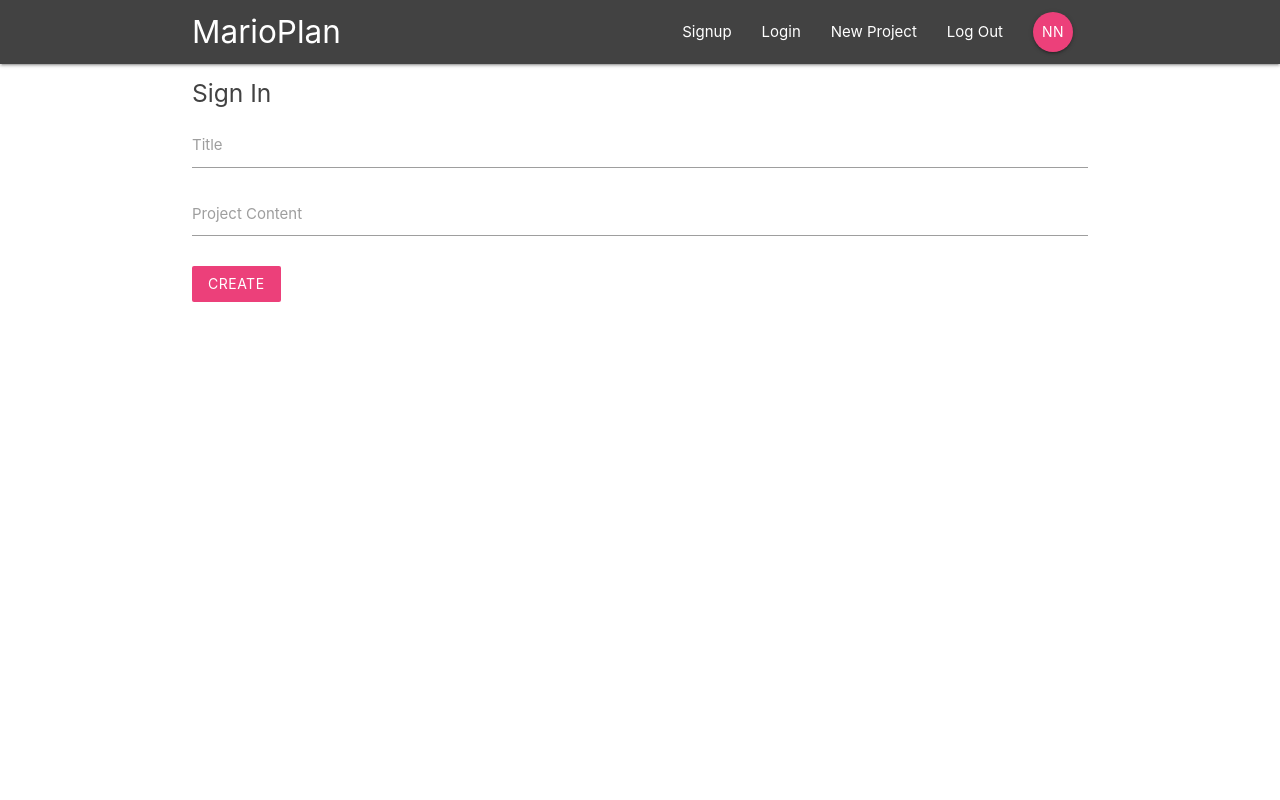
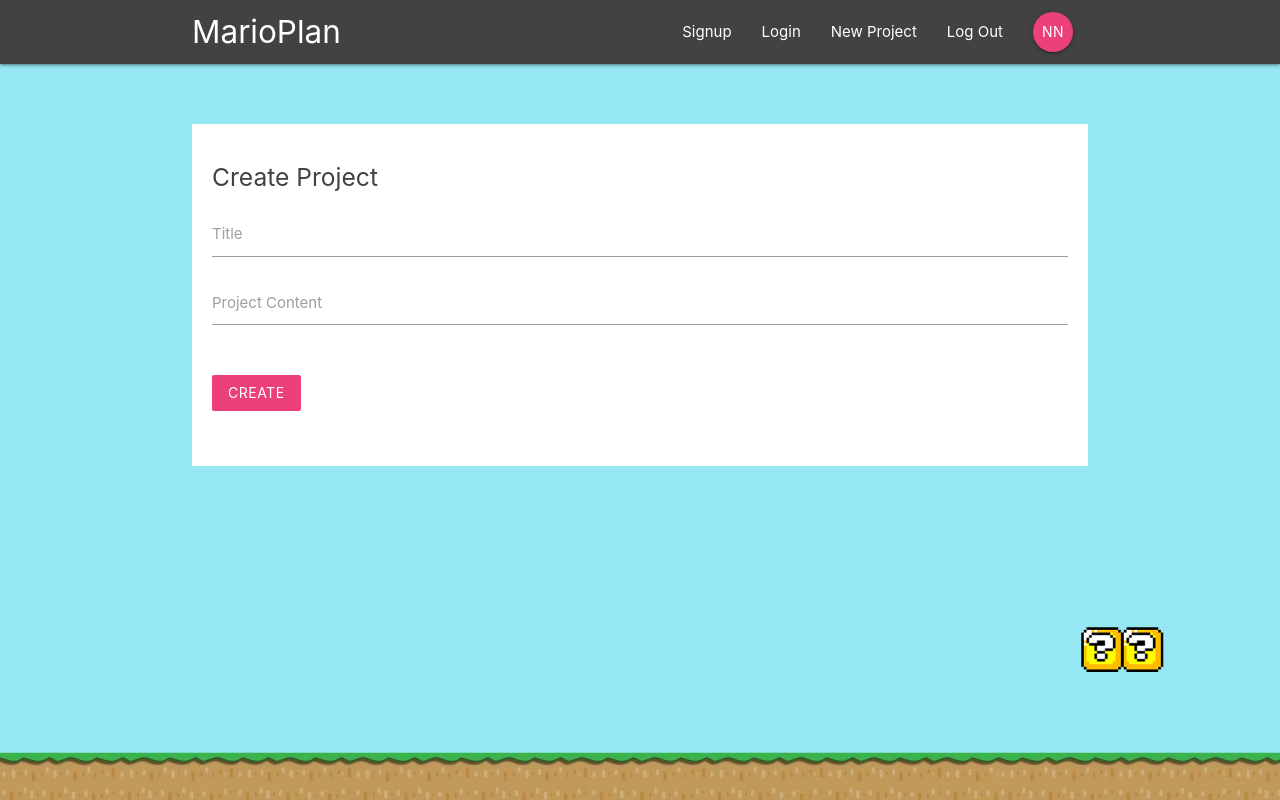
Before and after one commit to davidcoelho03/React-Redux-Firebase-App-Tutorial, a React (Create React App) app in the folder marioplan/: page /create in a window 1280 px wide. Built offline with nearby package versions, Linux system fonts and the light colour scheme.

Commit message:
lesson no 10 - Nav Links & CSS: - Added background image - Made some little changes to the project - Added correct routes to the navbar - Added some css on index.css

```diff
--- a/marioplan/src/components/layout/SignedInLinks.js
+++ b/marioplan/src/components/layout/SignedInLinks.js
@@ -4,7 +4,7 @@
 const SignedInLinks = () => {
     return (
         <ul className="right">
-            <li><NavLink to='/'>New Project</NavLink></li>
+            <li><NavLink to='/create'>New Project</NavLink></li>
             <li><NavLink to='/'>Log Out</NavLink></li>
             <li><NavLink to='/' className='btn btn-floating pink lighten-1'>NN</NavLink></li>
         </ul>
--- a/marioplan/src/components/layout/SignedOutLinks.js
+++ b/marioplan/src/components/layout/SignedOutLinks.js
@@ -4,8 +4,8 @@
 const SignedOutLinks = () => {
     return (
         <ul className="right">
-            <li><NavLink to='/'>Signup</NavLink></li>
-            <li><NavLink to='/'>Login</NavLink></li>
+            <li><NavLink to='/signup'>Signup</NavLink></li>
+            <li><NavLink to='/signin'>Login</NavLink></li>
         </ul>
     )
 }
--- a/marioplan/src/components/projects/CreateProject.js
+++ b/marioplan/src/components/projects/CreateProject.js
@@ -18,7 +18,7 @@
         return (
             <div className="container">
                 <form onSubmit={this.handleSubmit} className="white">
-                    <h5 className="grey-text text-darken-3">Sign In</h5>
+                    <h5 className="grey-text text-darken-3">Create Project</h5>
                     <div className="input-field">
                         <label htmlFor="title">Title</label>
                         <input type="text" id="title" onChange={this.handleChange} />
--- a/marioplan/src/index.css
+++ b/marioplan/src/index.css
@@ -1,3 +1,7 @@
+html {
+  min-height: 100%;
+}
+
 body {
   margin: 0;
   padding: 0;
@@ -6,9 +10,39 @@
     sans-serif;
   -webkit-font-smoothing: antialiased;
   -moz-osx-font-smoothing: grayscale;
+
+  background: url(/img/mario-bg.png) no-repeat;
+  background-size: 100%;
+  background-position: bottom;
+  background-color: #95e8f3;
+  min-height: 100%;
 }
 
 code {
   font-family: source-code-pro, Menlo, Monaco, Consolas, "Courier New",
     monospace;
 }
+
+form {
+  margin-top: 60px;
+  padding: 20px;
+}
+
+form button, form h5 {
+  margin: 20px 0;
+}
+
+input[type=text]:not(.browser-default):focus:not([readonly]),
+input[type=email]:not(.browser-default):focus:not([readonly]),
+input[type=password]:not(.browser-default):focus:not([readonly]),
+textarea.materialize-textarea:focus:not([readonly]){
+  border-color: #ec407a;
+  box-shadow: none;
+}
+
+input[type=text]:not(.browser-default):focus:not([readonly]) + label,
+textarea.materialize-textarea:focus:not([readonly]) + label,
+input[type=email]:not(.browser-default):focus:not([readonly]) + label,
+input[type=password]:not(.browser-default):focus:not([readonly]) + label{
+  color: #ec407a !important;
+}
```
Also changed, not shown: marioplan/public/img/mario-bg.png (added).
